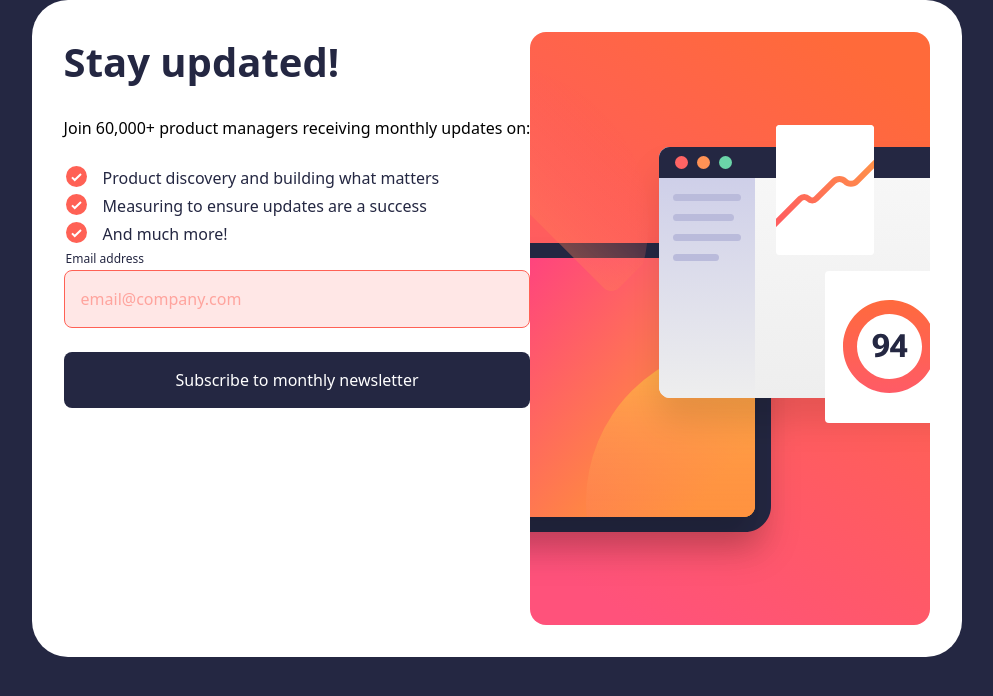
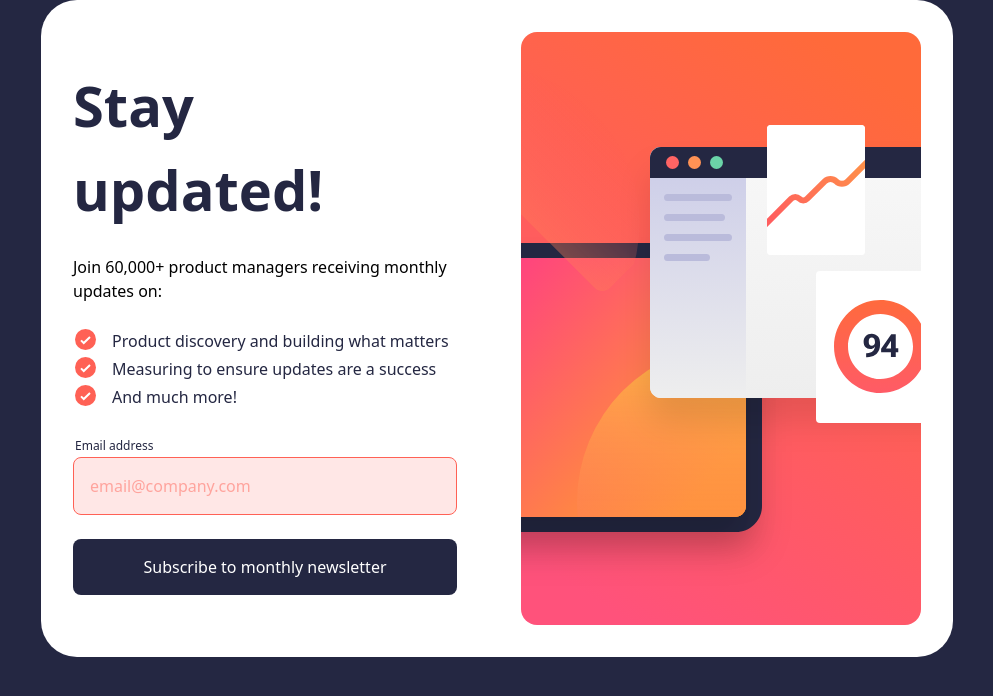
Before and after one commit to NarelaCamara/newsletter-sign-up-with-success-message, a React (Vite) app: page / in a window 1280 px wide. Shown: the top 696 px of the page, without its empty margins (143-1136 px from the left). Built offline with nearby package versions, Linux system fonts and the light colour scheme.

Commit message:
feat: diseño

```diff
--- a/src/components/checklist/Checklist.tsx
+++ b/src/components/checklist/Checklist.tsx
@@ -2,7 +2,7 @@ import iconList from "../../assets/icon-list.svg";
 
 export const Checklist = () => {
   return (
-    <ul>
+    <ul className="py-6">
       <li className="flex flex-row items-start p-0.5">
         <img src={iconList} alt="icon-list" className="pr-4 leading-[150%]" />
         <p className="text-[Roboto] text-[16px] text-[#242742] font-medium  ">
--- a/src/components/login/Login.tsx
+++ b/src/components/login/Login.tsx
@@ -43,11 +43,11 @@ export const Login = ({
     <div className="bg-white md:border-0  md:rounded-[36px] md:p-10  md:py-6 lg:p-8">
       <div className="flex flex-col lg:flex-row-reverse">
         <ResponsiveSignUpImage />
-        <div className="flex flex-col">
-          <h1 className="text-[Roboto] text-[40px] text-[#242742] font-semibold">
+        <div className="flex flex-col lg:w-[448px] lg:justify-center lg:pr-16">
+          <h1 className="text-[Roboto] text-[40px] md:text-[56px] text-[#242742] font-semibold">
             Stay updated!
           </h1>
-          <p className="text-[Roboto] text-[16px] color-[#242742] font-medium py-6">
+          <p className="text-[Roboto] text-[16px] color-[#242742] font-medium pt-6">
             Join 60,000+ product managers receiving monthly updates on:
           </p>
           <Checklist />
```
